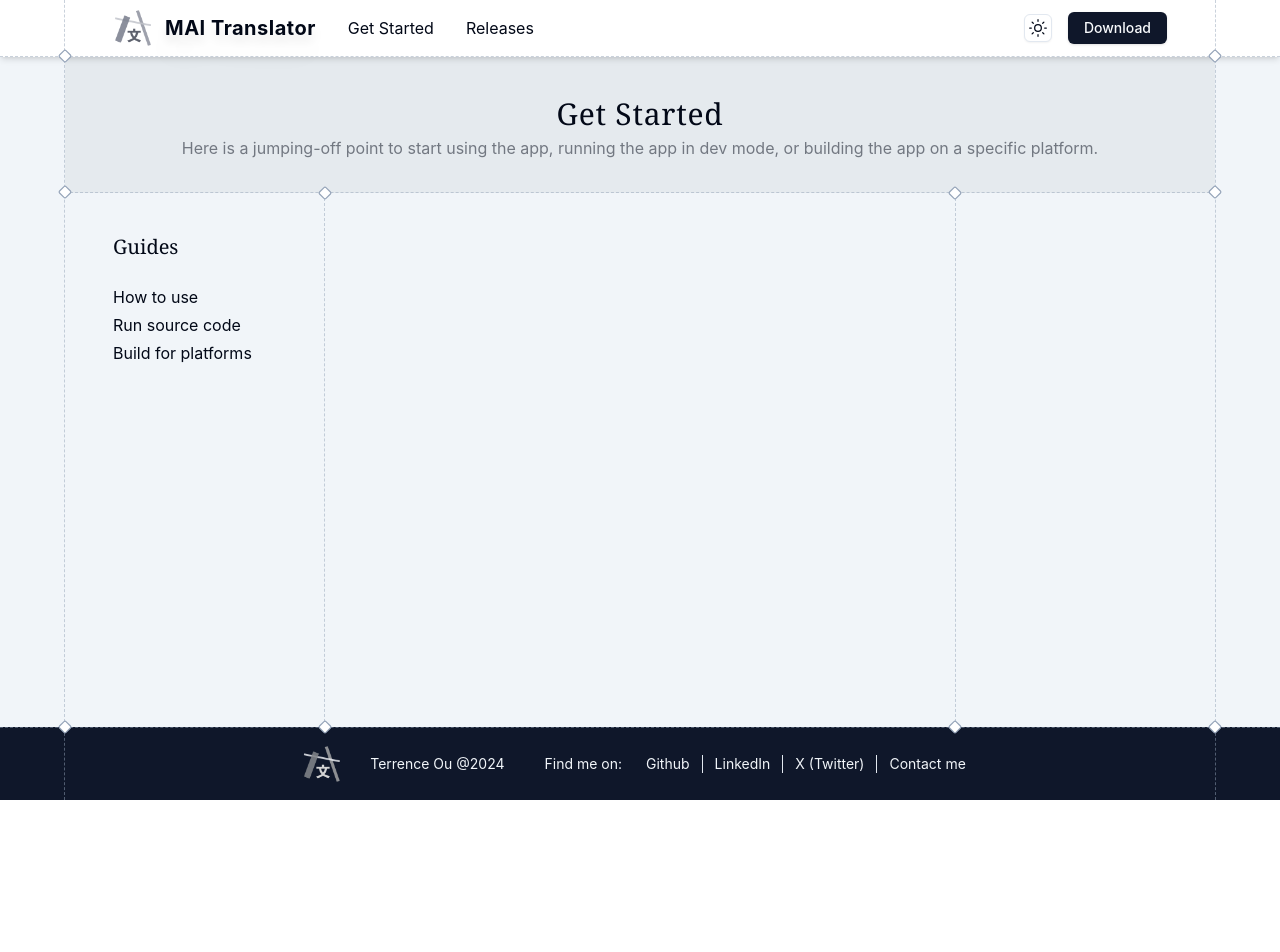
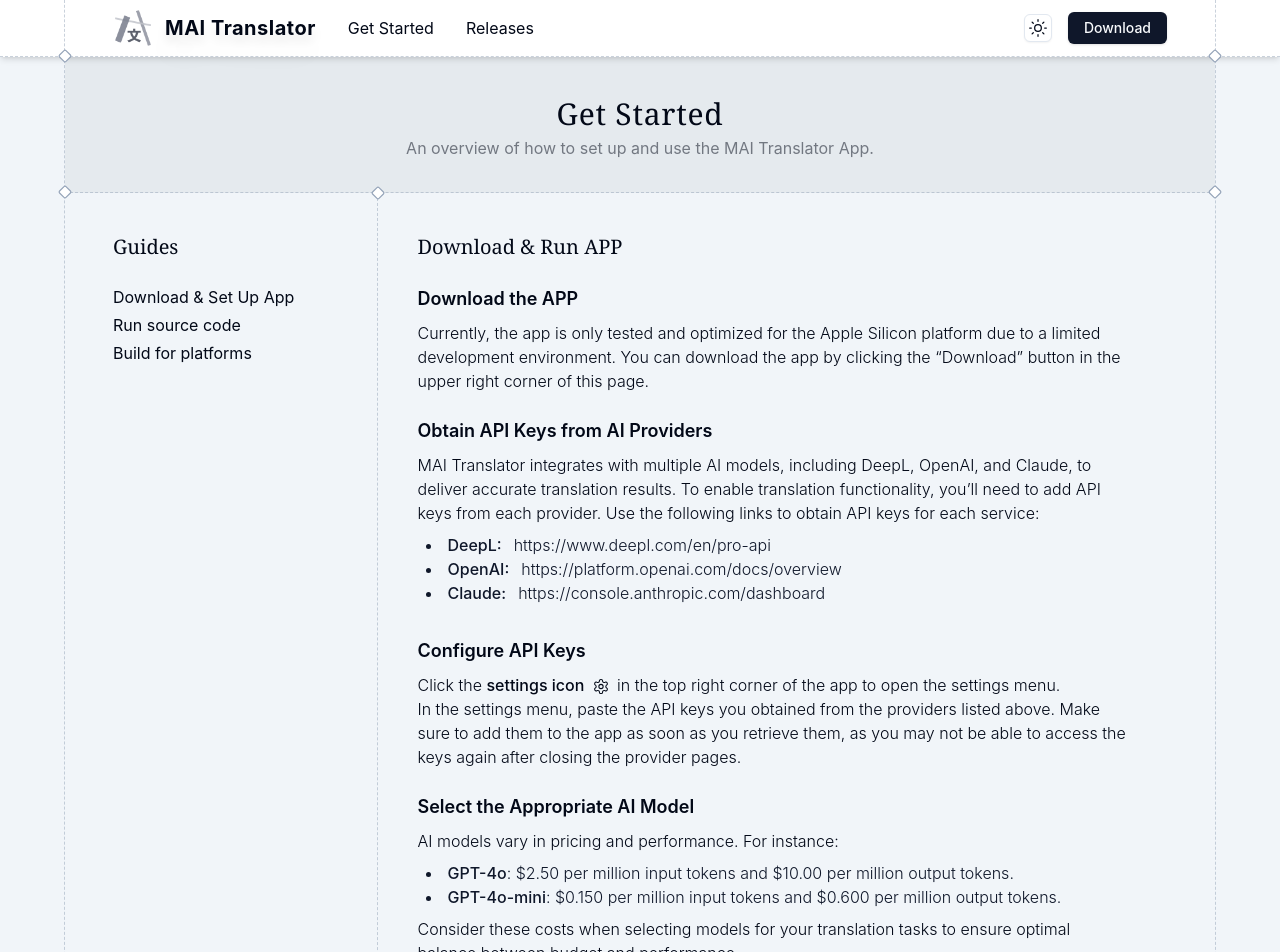
Before and after one commit to terrence-ou/MAI-Translator-Website, a React (Vite) app: page /#/get-started in a window 1280 px wide. Shown: the top 952 px of the page. Before the commit the page ends 800 px from the top, so only its background shows below. Built offline with nearby package versions, Linux system fonts and the light colour scheme.

Commit message:
get started page updated

```diff
--- a/src/components/Corners.tsx
+++ b/src/components/Corners.tsx
@@ -2,22 +2,34 @@ import { Diamond } from "lucide-react";
 const Corners = ({
   top = false,
   bottom = true,
+  left = true,
+  right = true,
 }: {
   top?: boolean;
   bottom?: boolean;
+  left?: boolean;
+  right?: boolean;
 }) => {
   return (
     <>
       {top && (
         <>
-          <Diamond className="absolute -top-[7px] -left-[7px] w-[14px] h-[14px] fill-background stroke-slate-400 dark:stroke-slate-500 duration-300" />
-          <Diamond className="absolute -top-[7px] -right-[7px] w-[14px] h-[14px] fill-background stroke-slate-400 dark:stroke-slate-500 duration-300" />
+          {left && (
+            <Diamond className="absolute -top-[7px] -left-[7px] w-[14px] h-[14px] fill-background stroke-slate-400 dark:stroke-slate-500 duration-300" />
+          )}
+          {right && (
+            <Diamond className="absolute -top-[7px] -right-[7px] w-[14px] h-[14px] fill-background stroke-slate-400 dark:stroke-slate-500 duration-300" />
+          )}
         </>
       )}
       {bottom && (
         <>
-          <Diamond className="absolute -bottom-[7px] -left-[7px] w-[14px] h-[14px] fill-background stroke-slate-400 dark:stroke-slate-500 duration-300" />
-          <Diamond className="absolute -bottom-[7px] -right-[7px] w-[14px] h-[14px] fill-background stroke-slate-400 dark:stroke-slate-500 duration-300" />
+          {left && (
+            <Diamond className="absolute -bottom-[7px] -left-[7px] w-[14px] h-[14px] fill-background stroke-slate-400 dark:stroke-slate-500 duration-300" />
+          )}
+          {right && (
+            <Diamond className="absolute -bottom-[7px] -right-[7px] w-[14px] h-[14px] fill-background stroke-slate-400 dark:stroke-slate-500 duration-300" />
+          )}
         </>
       )}
     </>
--- /dev/null
+++ b/src/components/HowToUse.tsx
@@ -0,0 +1,94 @@
+import { Settings } from "lucide-react";
+
+const HowToUse = () => {
+  return (
+    <div>
+      <p
+        className="font-medium font-serif text-xl mb-6 hover:cursor-pointer"
+        // onClick={() => navigate("/releases")}
+      >
+        Download & Run APP
+      </p>
+      <div className="flex flex-col gap-6">
+        <section>
+          <h3 className="doc-header">Download the APP</h3>
+          <p className="doc-body">
+            Currently, the app is only tested and optimized for the Apple
+            Silicon platform due to a limited development environment. You can
+            download the app by clicking the “Download” button in the upper
+            right corner of this page.
+          </p>
+        </section>
+        <section>
+          <h3 className="doc-header">Obtain API Keys from AI Providers</h3>
+          <p className="doc-body">
+            MAI Translator integrates with multiple AI models, including DeepL,
+            OpenAI, and Claude, to deliver accurate translation results. To
+            enable translation functionality, you’ll need to add API keys from
+            each provider. Use the following links to obtain API keys for each
+            service:
+          </p>
+          <ul className="doc-ul">
+            <li className="doc-li">
+              <span className="font-medium mr-3">DeepL:</span>
+              <a href="https://www.deepl.com/en/pro-api">
+                https://www.deepl.com/en/pro-api
+              </a>
+            </li>
+            <li className="doc-li">
+              <span className="font-medium mr-3">OpenAI:</span>
+              <a href="https://platform.openai.com/docs/overview">
+                https://platform.openai.com/docs/overview
+              </a>
+            </li>
+            <li className="doc-li">
+              <span className="font-medium mr-3">Claude:</span>
+              <a href="https://console.anthropic.com/dashboard">
+                https://console.anthropic.com/dashboard
+              </a>
+            </li>
+          </ul>
+        </section>
+        <section>
+          <h3 className="doc-header">Configure API Keys</h3>
+          <p className="doc-body">
+            Click the{" "}
+            <span className="font-medium">
+              settings icon{" "}
+              <Settings className="inline" height={17} strokeWidth={"1.5px"} />
+            </span>{" "}
+            in the top right corner of the app to open the settings menu.
+          </p>
+          <p className="doc-body">
+            In the settings menu, paste the API keys you obtained from the
+            providers listed above. Make sure to add them to the app as soon as
+            you retrieve them, as you may not be able to access the keys again
+            after closing the provider pages.
+          </p>
+        </section>
+        <section>
+          <h3 className="doc-header">Select the Appropriate AI Model</h3>
+          <p className="doc-body">
+            AI models vary in pricing and performance. For instance:
+          </p>
+          <ul className="doc-ul">
+            <li className="doc-li">
+              <span className="font-medium">GPT-4o</span>: $2.50 per million
+              input tokens and $10.00 per million output tokens.
+            </li>
+            <li className="doc-li">
+              <span className="font-medium">GPT-4o-mini</span>: $0.150 per
+              million input tokens and $0.600 per million output tokens.
+            </li>
+          </ul>
+          <p className="doc-body">
+            Consider these costs when selecting models for your translation
+            tasks to ensure optimal balance between budget and performance.
+          </p>
+        </section>
+      </div>
+    </div>
+  );
+};
+
+export default HowToUse;
--- a/src/index.css
+++ b/src/index.css
@@ -19,6 +19,10 @@
 
 a {
   text-decoration: inherit;
+}
+
+a:hover {
+  text-decoration: underline;
 }
 
 body {
@@ -130,4 +134,20 @@ button {
   li {
     @apply pl-4 py-2 list-disc list-inside opacity-60;
   }
+
+  .doc-header {
+      @apply text-lg font-semibold mb-2;
+  }
+
+  .doc-body {
+      @apply font-light dark:opacity-70;
+  }
+
+  .doc-ul {
+      @apply my-2 pl-2;
+  }
+
+  .doc-li {
+      @apply p-0 m-0 text-primary opacity-100 font-light dark:opacity-70;
+  }
 }
--- a/src/routes/get_started.tsx
+++ b/src/routes/get_started.tsx
@@ -1,4 +1,6 @@
 import Corners from "@/components/Corners";
+import HowToUse from "@/components/HowToUse";
+import { Diamond } from "lucide-react";
 
 const GetStarted = () => {
   return (
@@ -8,12 +10,11 @@ const GetStarted = () => {
           Get Started
         </h2>
         <p className="opacity-50">
-          Here is a jumping-off point to start using the app, running the app in
-          dev mode, or building the app on a specific platform.
+          An overview of how to set up and use the MAI Translator App.
         </p>
         <Corners />
       </div>
-      <div className="frame flex-1 grid grid-cols-5 px-12 2xl:px-28 transition-none">
+      <div className="frame flex-1 grid grid-cols-4 px-12 2xl:px-28 transition-none">
         <div className="col-span-1 py-10">
           <p
             className="font-medium font-serif text-xl mb-6 hover:cursor-pointer"
@@ -23,7 +24,9 @@ const GetStarted = () => {
           </p>
           <div className="sticky top-20">
             <div className="flex flex-col gap-1">
-              <a className="hover:cursor-pointer hover:underline">How to use</a>
+              <a className="hover:cursor-pointer hover:underline">
+                Download & Set Up App
+              </a>
               <a className="hover:cursor-pointer hover:underline">
                 Run source code
               </a>
@@ -33,8 +36,9 @@ const GetStarted = () => {
             </div>
           </div>
         </div>
-        <div className="frame border-x relative col-span-3 px-10 2xl:px-14 py-10 flex flex-col gap-8">
-          <Corners top={true} />
+        <div className="frame border-l relative col-span-3 px-10 2xl:px-14 py-10 flex flex-col gap-8">
+          <HowToUse />
+          <Corners top={true} right={false} />
         </div>
       </div>
     </div>
```
Also changed, not shown: src/components/BuildForPlatform.tsx (added), src/components/RunSourceCode.tsx (added).
